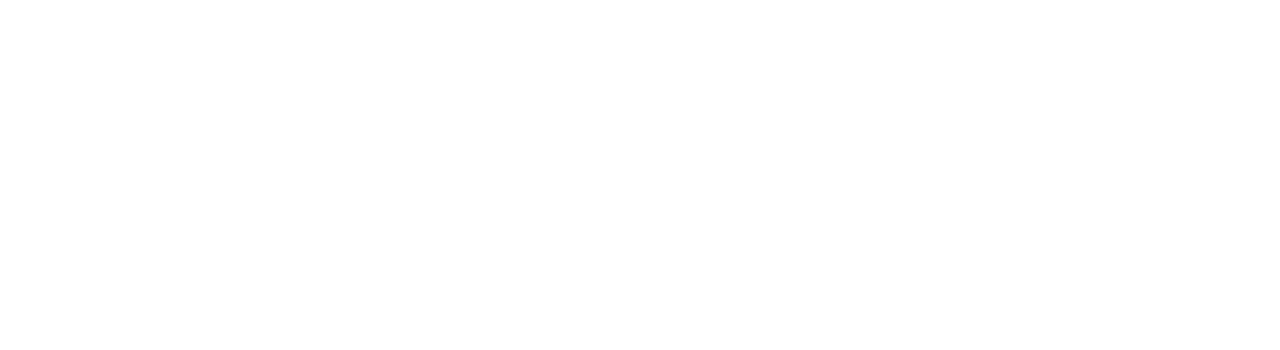
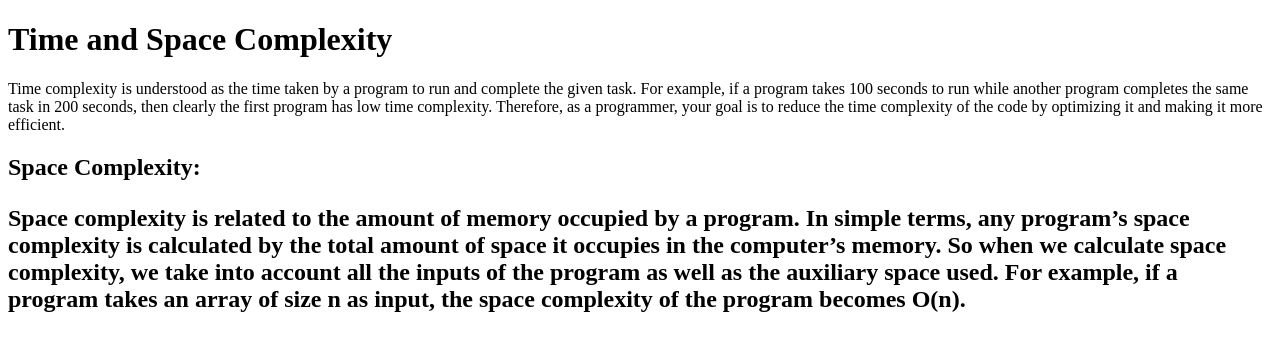
Before and after one commit to acciojob/time-and-space-complexity-8839533920, a website: page main.html in a window 1280 px wide. Drawn offline with Linux system fonts and the light colour scheme.

Commit message:
created a submission

```diff
--- a/main.html
+++ b/main.html
@@ -8,6 +8,10 @@
 
 <body>
 	<!-- the entire body must be written by student -->
+	<h1>Time and Space Complexity</h1>
+	<p>Time complexity is understood as the time taken by a program to run and complete the given task. For example, if a program takes 100 seconds to run while another program completes the same task in 200 seconds, then clearly the first program has low time complexity. Therefore, as a programmer, your goal is to reduce the time complexity of the code by optimizing it and making it more efficient.</p>
+	<h2>Space Complexity:<P>Space complexity is related to the amount of memory occupied by a program. In simple terms, any program’s space complexity is calculated by the total amount of space it occupies in the computer’s memory. So when we calculate space complexity, we take into account all the inputs of the program as well as the auxiliary space used. For example, if a program takes an array of size n as input, the space complexity of the program becomes O(n).</P></h2>
+
     <script type="text/javascript" src="./script.js">
 </script>
 
```
